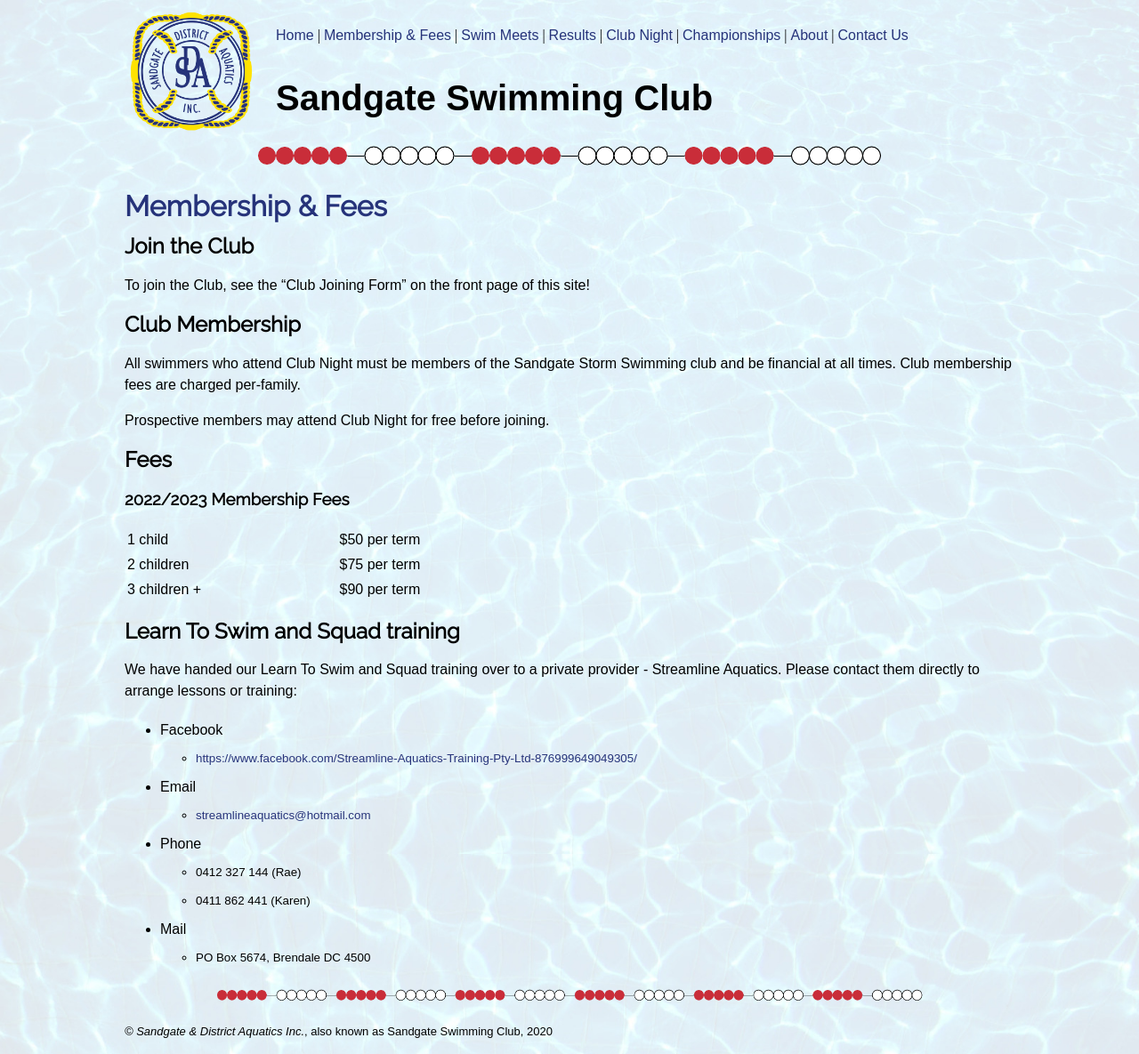
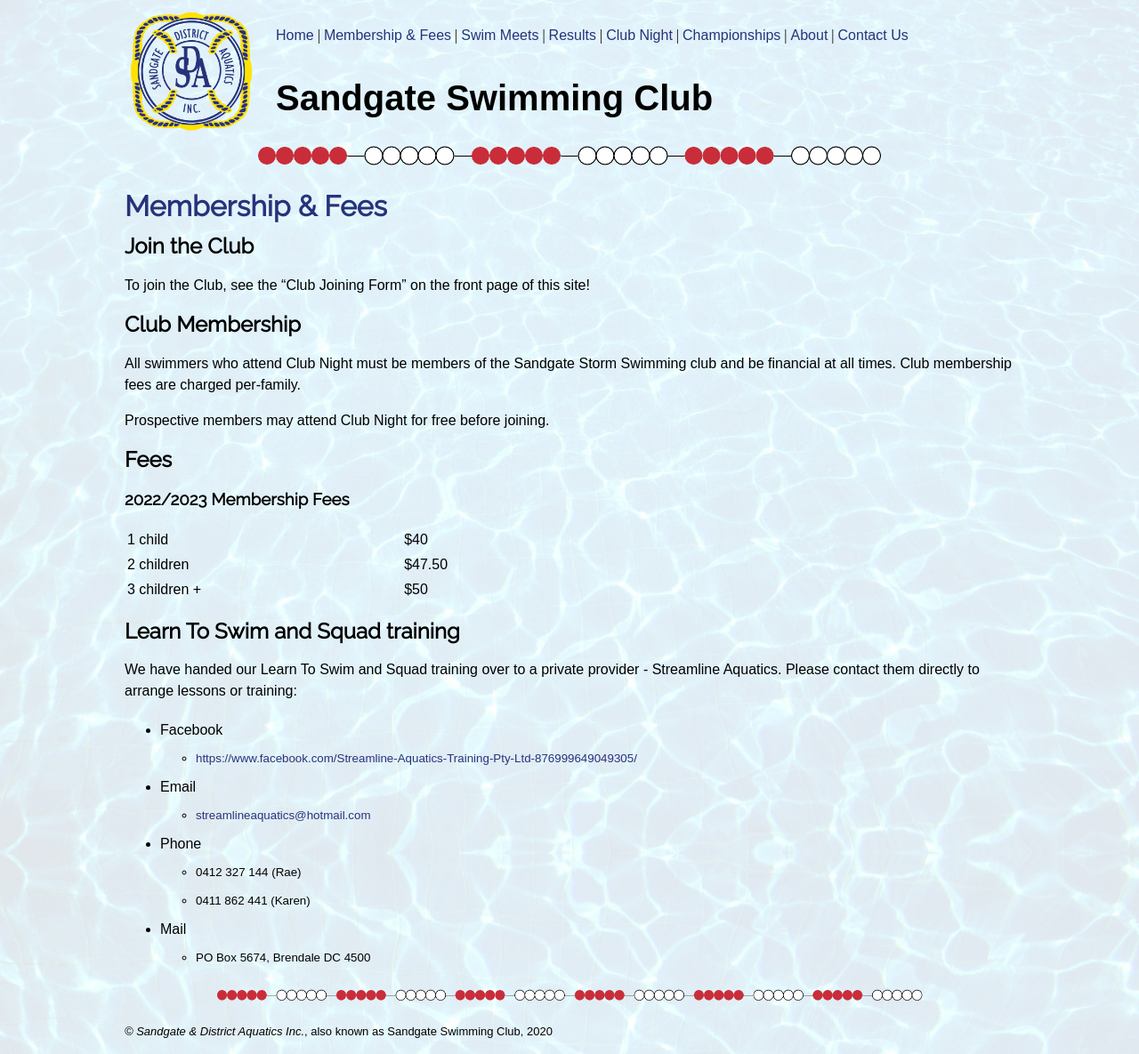
Before and after one commit to sandswim/website, a Jekyll site: the page built from pages/membership.md, in a window 1280 px wide. Shown: the whole page at 89% size. Built offline with Jekyll 4.4.1, drawn with Linux system fonts in a browser that asks for light colours.

Commit message:
updated pricing

```diff
--- a/pages/membership.md
+++ b/pages/membership.md
@@ -19,9 +19,9 @@ Prospective members may attend Club Night for free before joining.
 ### 2022/2023 Membership Fees
 
 --- | ---
-1 child | $50 per term
-2 children | $75 per term
-3 children + | $90 per term
+1 child | $40
+2 children | $47.50
+3 children + | $50
 
 
 ## Learn To Swim and Squad training
```
